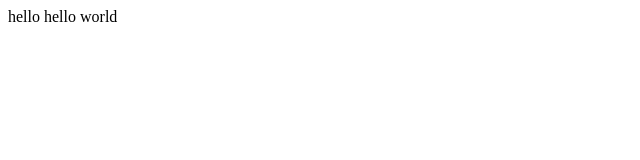
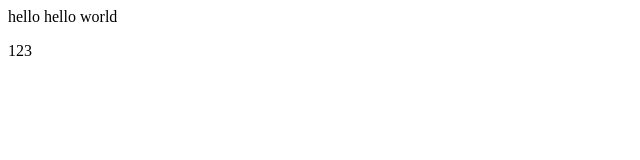
Before and after one commit to rushitv/mylearn, a plain HTML site: page index.html in a window 1280 px wide. Shown: the full height of the page, 0-640 px from the left. Drawn offline with Linux system fonts and the light colour scheme.

Commit message:
added p tag

```diff
--- a/index.html
+++ b/index.html
@@ -2,5 +2,7 @@
 <head>hello
 </head>
 <title>Testing VCS</title>
-<body>hello world</body>
+<body>hello world
+<p>123</p>
+</body>
 </html>
```
